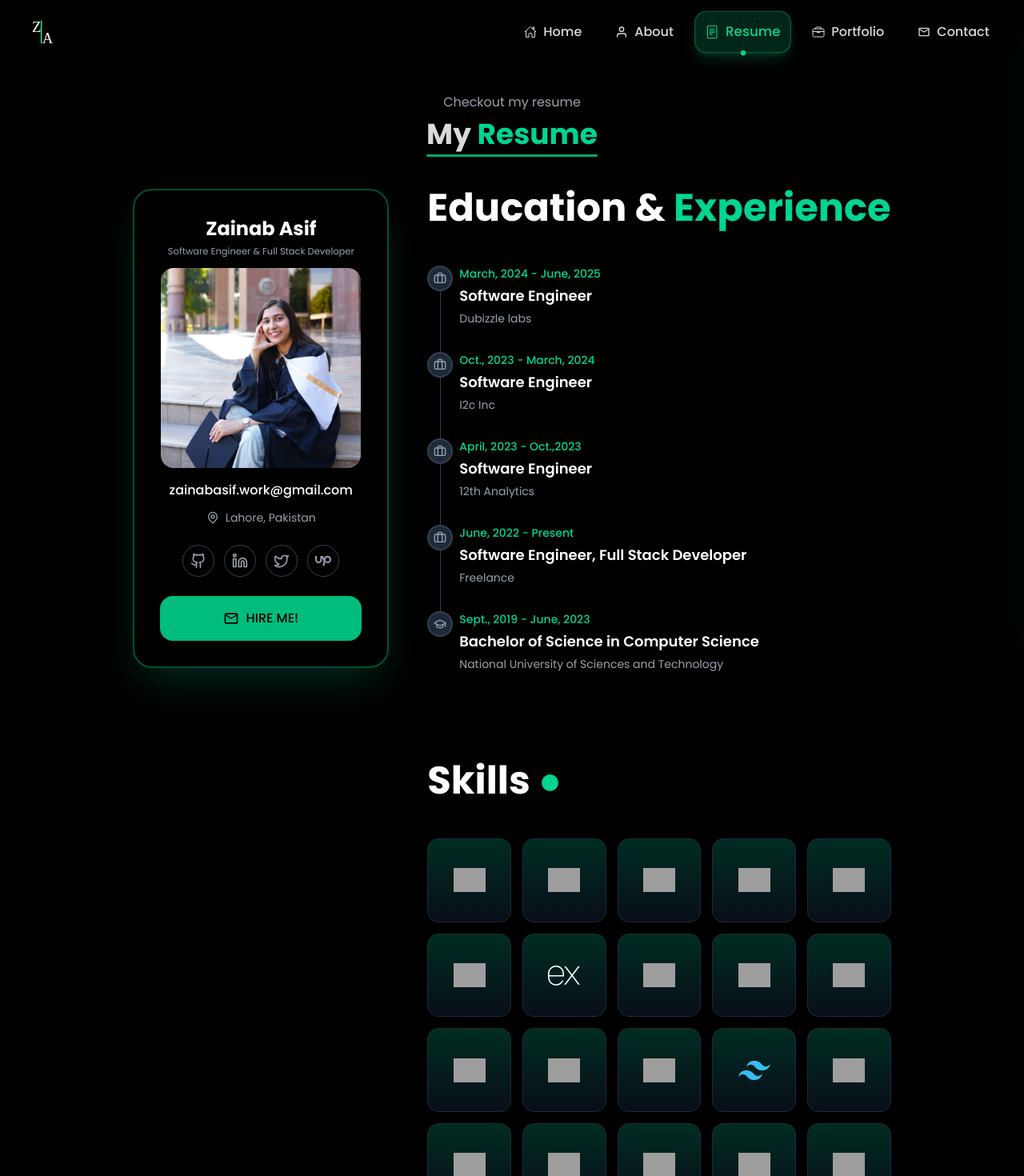
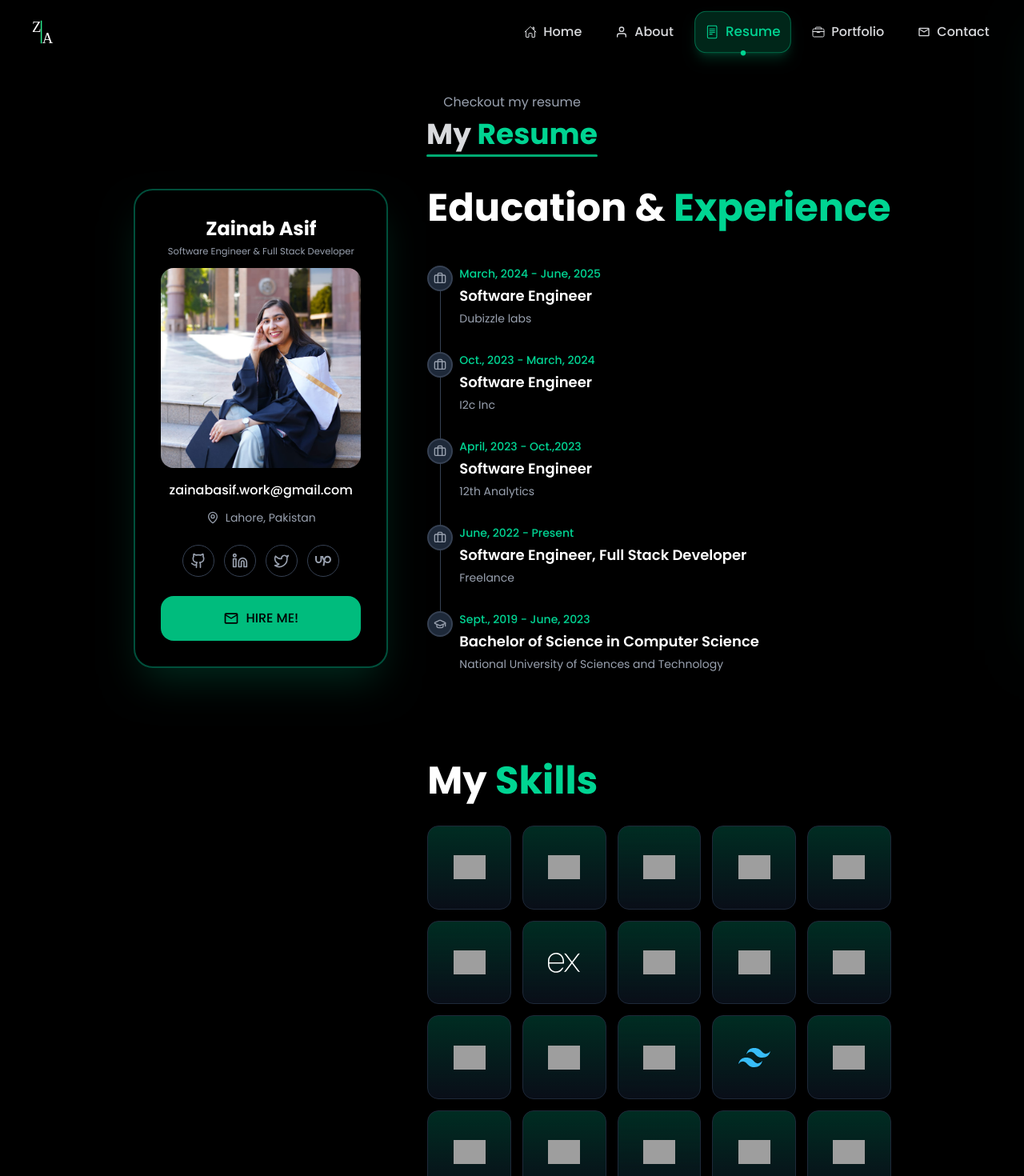
Before and after one commit to za-inab/zainab, a Next.js app: page /resume in a window 1280 px wide. Shown: the top 1470 px of the page at 80% size. Built offline with nearby package versions, Linux system fonts and the light colour scheme; grey boxes are pictures that could not be loaded.

Commit message:
justify and aliggnment fixed

```diff
--- a/src/app/resume/page.tsx
+++ b/src/app/resume/page.tsx
@@ -20,17 +20,17 @@ const ResumePage: React.FC = () => {
           </h2>
         </div>
         <div className="pb-16 px-4 md:px-8 relative z-10">
-          <div className="max-w-7xl mx-auto flex flex-col lg:flex-row gap-8 lg:gap-12 items-start justify-center min-h-[calc(100vh-144px)]">
+          <div className="max-w-7xl mx-auto flex flex-col lg:flex-row gap-8 gap-y-14 lg:gap-12 items-center lg:items-start justify-center min-h-[calc(100vh-144px)]">
             {/* Profile Card - Side positioned on desktop, top on mobile */}
-            <div className="w-full lg:w-80 lg:sticky lg:top-24 flex-shrink-0">
+            <div className="w-full lg:w-80 lg:sticky lg:top-24 flex-shrink-0 justify-items-center">
               <ProfileCard {...profileData} />
             </div>
 
             {/* Main Content - Scrollable timeline and skills */}
-            <div className="flex-1 max-w-4xl">
+            <div className="flex-1 max-w-4xl justify-center items-center justify-items-center">
               {/* Timeline Section */}
               <div className="mb-20">
-                <div className="mb-8 lg:mb-12">
+                <div className="mb-8 lg:mb-12 text-center sm:text-left">
                   <h1 className="text-3xl md:text-4xl lg:text-5xl font-bold mb-4">
                     <span className="text-white">Education &</span>{" "}
                     <span className="text-emerald-400">Experience</span>
@@ -40,7 +40,7 @@ const ResumePage: React.FC = () => {
               </div>
 
               {/* Skills Section */}
-              <div>
+              <div className="text-center sm:text-left w-full">
                 <Skills skills={skillsData.skills} />
               </div>
             </div>
--- a/src/components/ProjectComponent.tsx
+++ b/src/components/ProjectComponent.tsx
@@ -53,7 +53,7 @@ const ProjectCard: React.FC<{ project: Project }> = ({ project }) => {
 const ProjectComponent: React.FC<{ data: Project[] }> = ({ data }) => (
   <div className="w-[100%] justify-items-center md:justify-items-start">
     <h2 className="text-4xl md:text-5xl font-bold text-white mb-6">
-      Projects <span className="text-emerald-400">●</span>
+      My <span className="text-emerald-400">Projects</span>
     </h2>
     <div className="grid grid-cols-1 md:grid-cols-2 xl:grid-cols-3 gap-6 justify-items-center">
       {data.map((p, i) => (
--- a/src/components/Skills.tsx
+++ b/src/components/Skills.tsx
@@ -65,15 +65,15 @@ function SkillCard({ skill }: { skill: Skill }) {
 
 const Skills: React.FC<SkillsProps> = ({
   skills,
-  title = "Skills",
+  title = "My",
   className = "",
 }) => {
   return (
     <div className={`${className}`}>
       {/* Section Header */}
-      <div className="mb-12">
+      <div className="mb-8">
         <h2 className="text-4xl md:text-5xl font-bold text-white">
-          {title} <span className="text-emerald-400">●</span>
+          {title} <span className="text-emerald-400">Skills</span>
         </h2>
       </div>
 
--- a/src/components/Timeline.tsx
+++ b/src/components/Timeline.tsx
@@ -44,10 +44,10 @@ const TimelineItemComponent: React.FC<{
         <div className="mb-1 text-sm text-emerald-400 font-medium transition-all duration-300 group-hover:text-emerald-300">
           {item.period}
         </div>
-        <h3 className="text-lg font-semibold text-white mb-1 transition-all duration-300 group-hover:text-emerald-50">
+        <h3 className="text-lg font-semibold text-white mb-1 transition-all duration-300 group-hover:text-emerald-50 text-wrap">
           {item.title}
         </h3>
-        <p className="text-gray-400 text-sm transition-all duration-300 group-hover:text-gray-300">
+        <p className="text-gray-400 text-sm transition-all duration-300 group-hover:text-gray-300 text-wrap">
           {item.organization}
         </p>
         {item.description && (
@@ -62,7 +62,7 @@ const TimelineItemComponent: React.FC<{
 
 const Timeline: React.FC<TimelineProps> = ({ items, className = "" }) => {
   return (
-    <div className={`relative ${className}`}>
+    <div className={`relative ${className} `}>
       {items.map((item, index) => (
         <TimelineItemComponent
           key={item.id}
```
